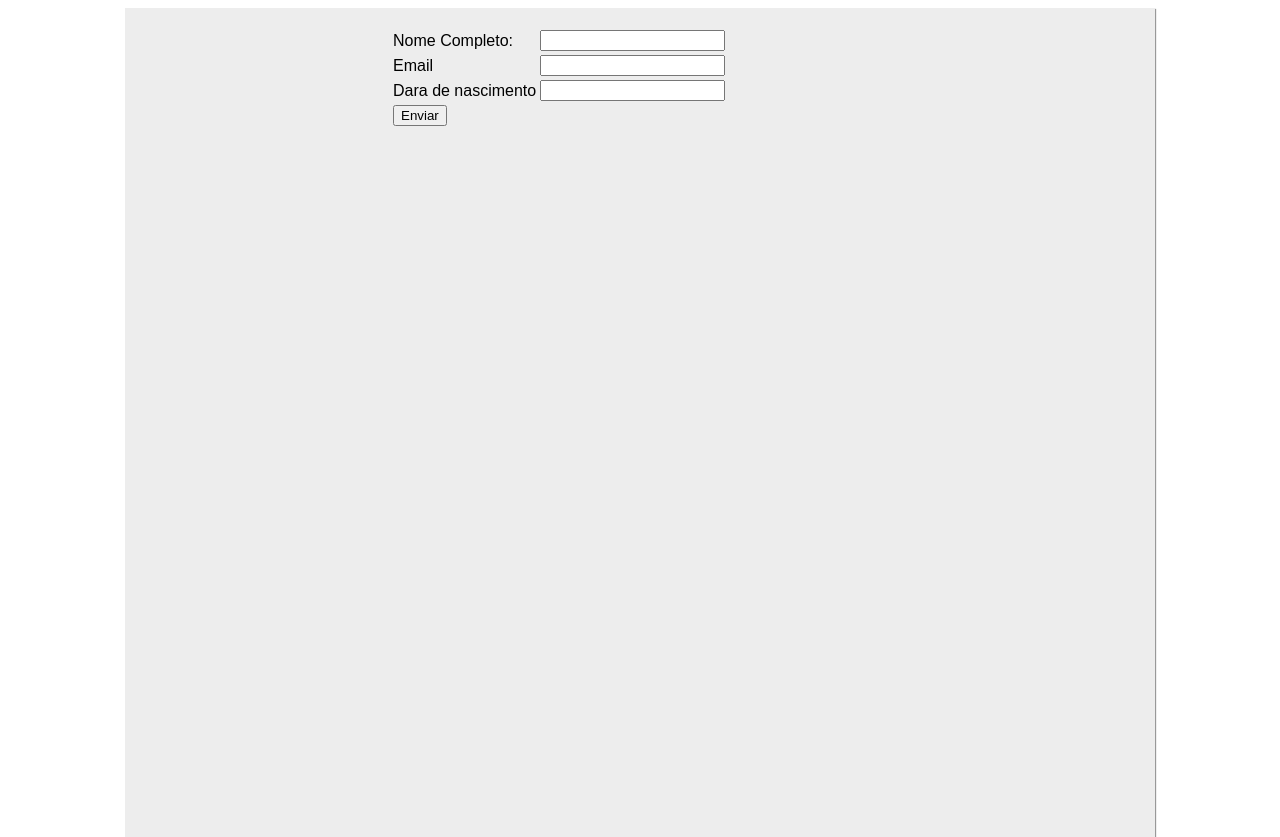
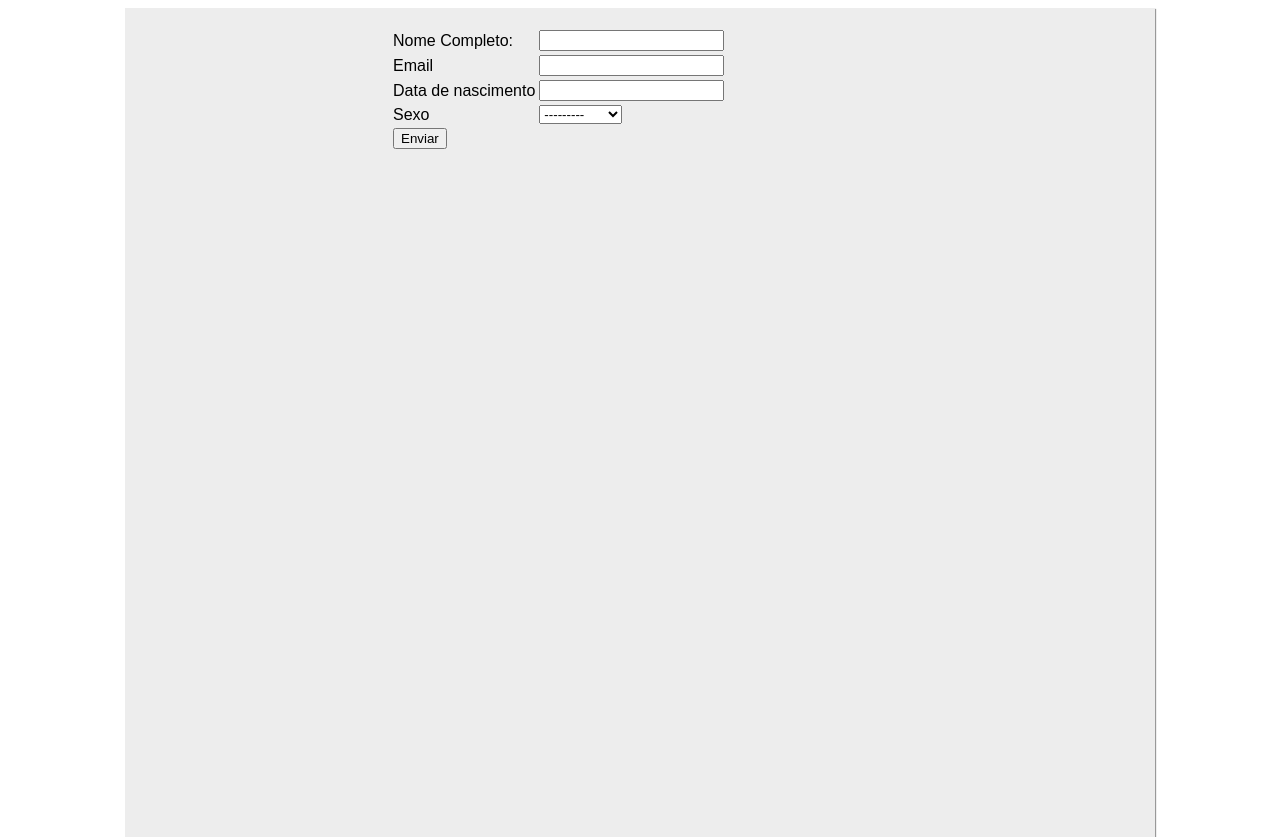
Before and after one commit to ravellys/fitbox, a Django app: page /cadastro_paciente/ in a window 1280 px wide. Shown: the top 837 px of the page. Run offline with Django 3.2, Linux system fonts and the light colour scheme.

Commit message:
add cadastro-pacientes

```diff
--- a/fitbox/cadastro_paciente/models.py
+++ b/fitbox/cadastro_paciente/models.py
@@ -3,9 +3,16 @@ from django.db import models
 
 # Create your models here.
 class CadastroPaciente(models.Model):
+    SEXO_CHOICES = [
+        ["F", "Feminino"],
+        ["M", "Masculino"]
+    ]
+
     nome = models.CharField(max_length=100)
     nascimento = models.DateField()
     email = models.EmailField(unique=True)
+    sexo = models.CharField(max_length=1, choices=SEXO_CHOICES, null=True)
+
 
     def __str__(self):
         return self.nome
--- a/fitbox/cadastro_paciente/templates/cadastro_paciente/cadastro_paciente.html
+++ b/fitbox/cadastro_paciente/templates/cadastro_paciente/cadastro_paciente.html
@@ -19,8 +19,12 @@
                      <td>{{ form.email }}</td>
                  </tr>
                  <tr>
-                     <td>Dara de nascimento</td>
+                     <td>Data de nascimento</td>
                      <td>{{ form.nascimento }}</td>
+                 </tr>
+                 <tr>
+                     <td>Sexo</td>
+                     <td>{{ form.sexo }}</td>
                  </tr>
              </td>
              <td>
```
Also changed, not shown: fitbox/cadastro_paciente/migrations/0002_cadastropaciente_sexo.py (added).
